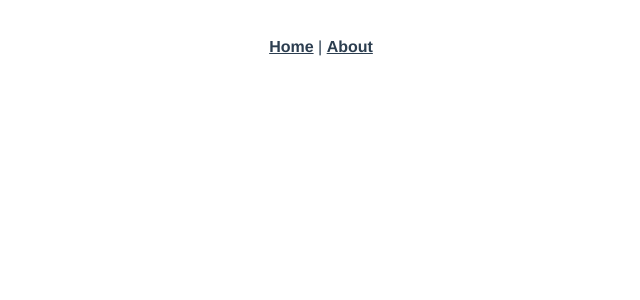
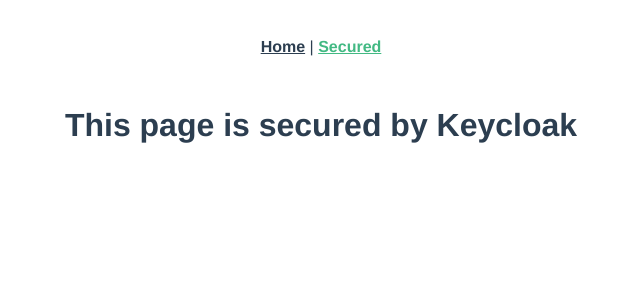
Before and after one commit to davetrux/vue-keycloak-demo, a Vue app: page /secured in a window 1280 px wide. Shown: the top 300 px of the page, without its empty margins (319-959 px from the left). Built offline with nearby package versions, Linux system fonts and the light colour scheme.

Commit message:
Renamed items and changed content

```diff
--- a/src/App.vue
+++ b/src/App.vue
@@ -2,7 +2,7 @@
   <div id="app">
     <div id="nav">
       <router-link to="/">Home</router-link> |
-      <router-link to="/about">About</router-link>
+      <router-link to="/secured">Secured</router-link>
     </div>
     <router-view/>
   </div>
--- a/src/components/HelloWorld.vue
+++ b/src/components/HelloWorld.vue
@@ -2,32 +2,8 @@
   <div class="hello">
     <h1>{{ msg }}</h1>
     <p>
-      For a guide and recipes on how to configure / customize this project,<br>
-      check out the
-      <a href="https://cli.vuejs.org" target="_blank" rel="noopener">vue-cli documentation</a>.
+      Clicked the link above marked "Secured" to see the login in action.
     </p>
-    <h3>Installed CLI Plugins</h3>
-    <ul>
-      <li><a href="https://github.com/vuejs/vue-cli/tree/dev/packages/%40vue/cli-plugin-babel" target="_blank" rel="noopener">babel</a></li>
-      <li><a href="https://github.com/vuejs/vue-cli/tree/dev/packages/%40vue/cli-plugin-router" target="_blank" rel="noopener">router</a></li>
-      <li><a href="https://github.com/vuejs/vue-cli/tree/dev/packages/%40vue/cli-plugin-eslint" target="_blank" rel="noopener">eslint</a></li>
-    </ul>
-    <h3>Essential Links</h3>
-    <ul>
-      <li><a href="https://vuejs.org" target="_blank" rel="noopener">Core Docs</a></li>
-      <li><a href="https://forum.vuejs.org" target="_blank" rel="noopener">Forum</a></li>
-      <li><a href="https://chat.vuejs.org" target="_blank" rel="noopener">Community Chat</a></li>
-      <li><a href="https://twitter.com/vuejs" target="_blank" rel="noopener">Twitter</a></li>
-      <li><a href="https://news.vuejs.org" target="_blank" rel="noopener">News</a></li>
-    </ul>
-    <h3>Ecosystem</h3>
-    <ul>
-      <li><a href="https://router.vuejs.org" target="_blank" rel="noopener">vue-router</a></li>
-      <li><a href="https://vuex.vuejs.org" target="_blank" rel="noopener">vuex</a></li>
-      <li><a href="https://github.com/vuejs/vue-devtools#vue-devtools" target="_blank" rel="noopener">vue-devtools</a></li>
-      <li><a href="https://vue-loader.vuejs.org" target="_blank" rel="noopener">vue-loader</a></li>
-      <li><a href="https://github.com/vuejs/awesome-vue" target="_blank" rel="noopener">awesome-vue</a></li>
-    </ul>
   </div>
 </template>
 
--- a/src/router/index.js
+++ b/src/router/index.js
@@ -8,15 +8,21 @@
   {
     path: '/',
     name: 'Home',
-    component: Home
+    component: Home,
+    meta: {
+      isAuthenticated: false
+    }
   },
   {
-    path: '/about',
-    name: 'About',
+    path: '/secured',
+    name: 'Secured',
+    meta: {
+      isAuthenticated: true
+    },
     // route level code-splitting
     // this generates a separate chunk (about.[hash].js) for this route
     // which is lazy-loaded when the route is visited.
-    component: () => import(/* webpackChunkName: "about" */ '../views/About.vue')
+    component: () => import(/* webpackChunkName: "about" */ '../views/Secured.vue')
   }
 ]
 
--- a/src/views/Home.vue
+++ b/src/views/Home.vue
@@ -1,7 +1,7 @@
 <template>
   <div class="home">
     <img alt="Vue logo" src="../assets/logo.png">
-    <HelloWorld msg="Welcome to Your Vue.js App"/>
+    <HelloWorld msg="Welcome to Your Secured App"/>
   </div>
 </template>
 
--- a/src/views/About.vue
+++ b/src/views/Secured.vue
@@ -1,5 +1,5 @@
 <template>
   <div class="about">
-    <h1>This is an about page</h1>
+    <h1>This page is secured by Keycloak</h1>
   </div>
 </template>
```
